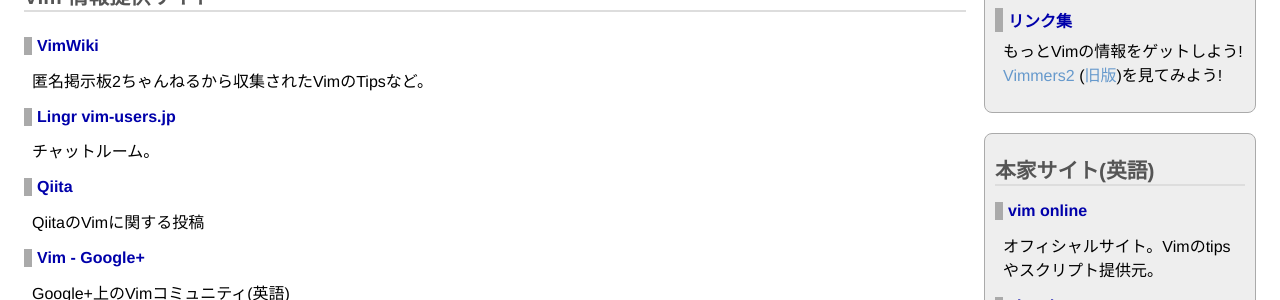
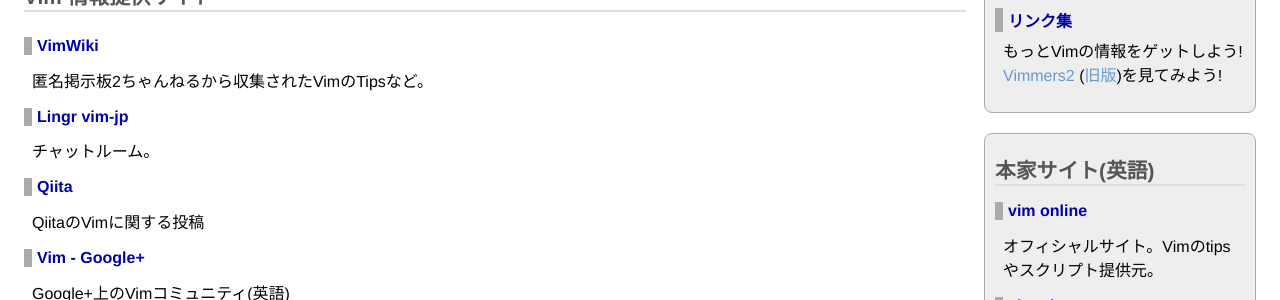
Before and after one commit to vim-jp/vim-jp.github.io, a Jekyll site: the page built from links.html, in a window 1280 px wide. Shown: the part 784-1084 px from the top of the page. Built offline with Jekyll 4.4.1, drawn with Linux system fonts in a browser that asks for light colours; nearby versions of some CDN libraries; Markdown is read by kramdown in place of the engine named in the settings; comment, search, counter and statistics services are not loaded.

Commit message:
Update description

```diff
--- a/links.html
+++ b/links.html
@@ -28,7 +28,7 @@
 <dl>
     <dt><a href="http://vimwiki.net/">VimWiki</a></dt>
     <dd>匿名掲示板2ちゃんねるから収集されたVimのTipsなど。</dd>
-    <dt><a href="http://lingr.com/room/vim">Lingr vim-users.jp</a></dt>
+    <dt><a href="http://lingr.com/room/vim">Lingr vim-jp</a></dt>
     <dd>チャットルーム。</dd>
     <dt><a href="http://qiita.com/tags/Vim">Qiita</a></dt>
     <dd>QiitaのVimに関する投稿</dd>
```
